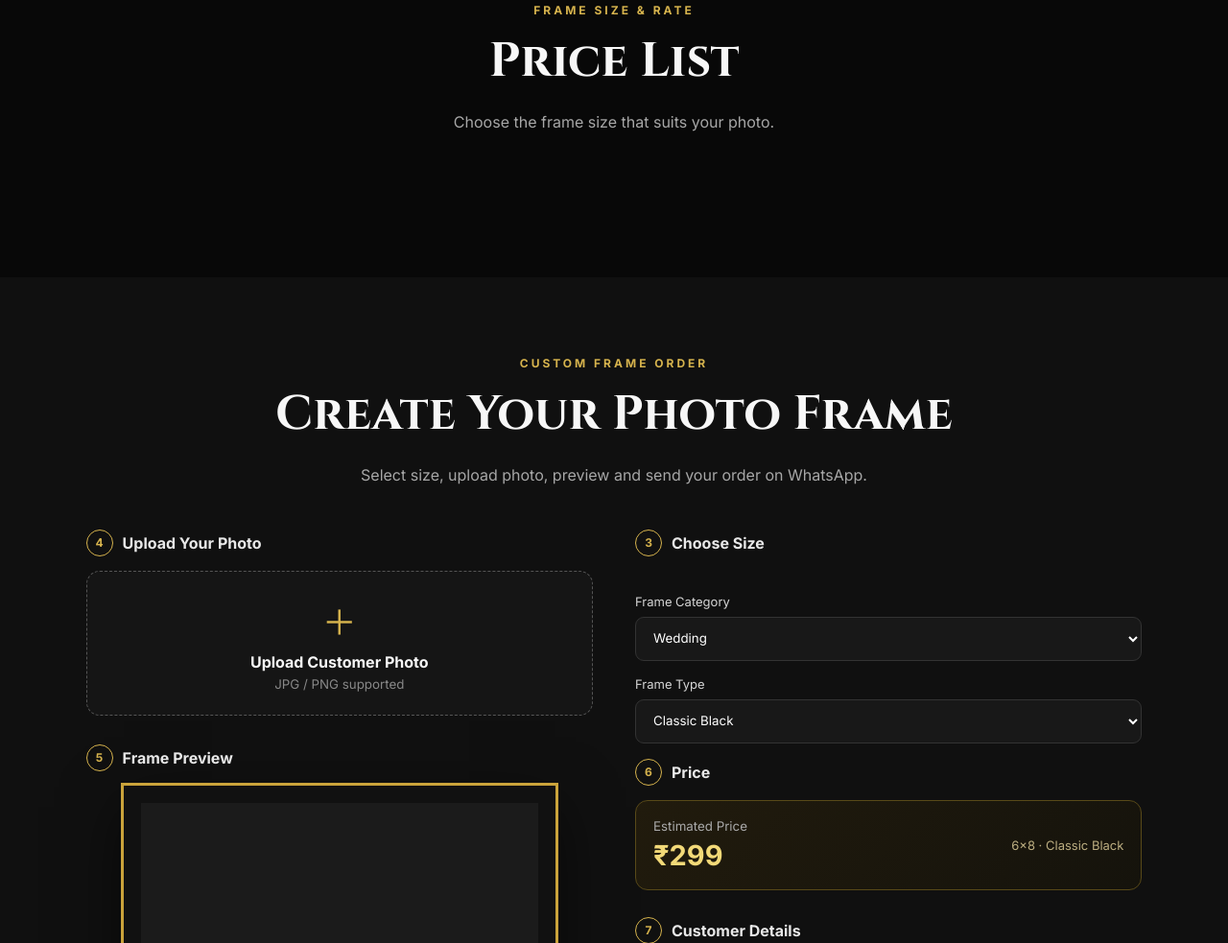
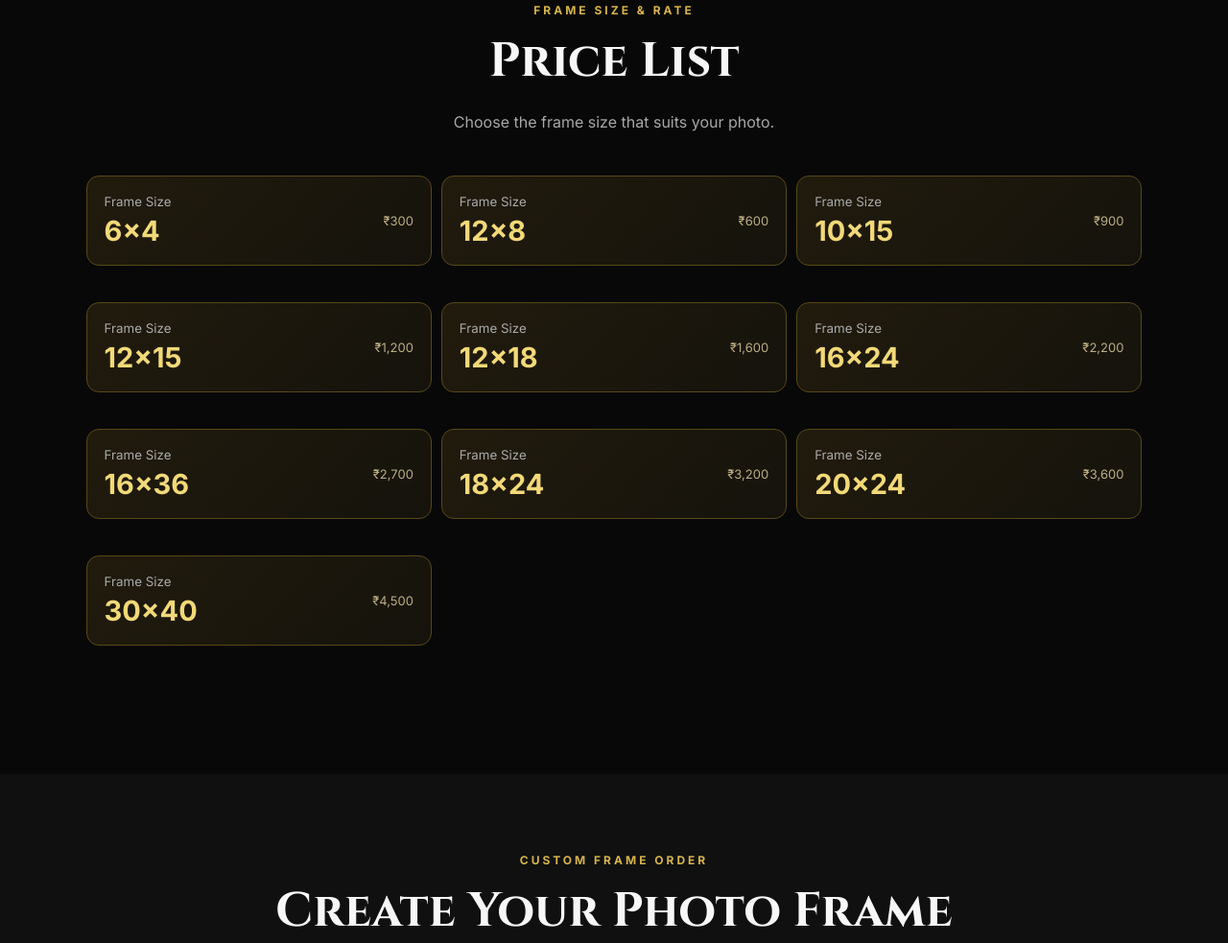
Before and after one commit to boopathiraja63/lens-queen-photography, a plain HTML site: page photo-frames/index.html in a window 1280 px wide. Shown: the part 2463-3446 px from the top of the page at 96% size. Drawn offline with Linux system fonts and the light colour scheme.

Commit message:
Add files via upload

```diff
--- a/photo-frames/index.html
+++ b/photo-frames/index.html
@@ -99,7 +99,48 @@
       <h2>Price List</h2>
       <p>Choose the frame size that suits your photo.</p>
     </div>
-    <div class="size-grid" id="priceListGrid"></div>
+    <div class="size-grid" id="priceListGrid">
+      <div class="price-card">
+        <div><small>Frame Size</small><strong>6×4</strong></div>
+        <span>₹300</span>
+      </div>
+      <div class="price-card">
+        <div><small>Frame Size</small><strong>12×8</strong></div>
+        <span>₹600</span>
+      </div>
+      <div class="price-card">
+        <div><small>Frame Size</small><strong>10×15</strong></div>
+        <span>₹900</span>
+      </div>
+      <div class="price-card">
+        <div><small>Frame Size</small><strong>12×15</strong></div>
+        <span>₹1,200</span>
+      </div>
+      <div class="price-card">
+        <div><small>Frame Size</small><strong>12×18</strong></div>
+        <span>₹1,600</span>
+      </div>
+      <div class="price-card">
+        <div><small>Frame Size</small><strong>16×24</strong></div>
+        <span>₹2,200</span>
+      </div>
+      <div class="price-card">
+        <div><small>Frame Size</small><strong>16×36</strong></div>
+        <span>₹2,700</span>
+      </div>
+      <div class="price-card">
+        <div><small>Frame Size</small><strong>18×24</strong></div>
+        <span>₹3,200</span>
+      </div>
+      <div class="price-card">
+        <div><small>Frame Size</small><strong>20×24</strong></div>
+        <span>₹3,600</span>
+      </div>
+      <div class="price-card">
+        <div><small>Frame Size</small><strong>30×40</strong></div>
+        <span>₹4,500</span>
+      </div>
+    </div>
   </section>
 
   <!-- CUSTOM FRAME ORDER -->
```
